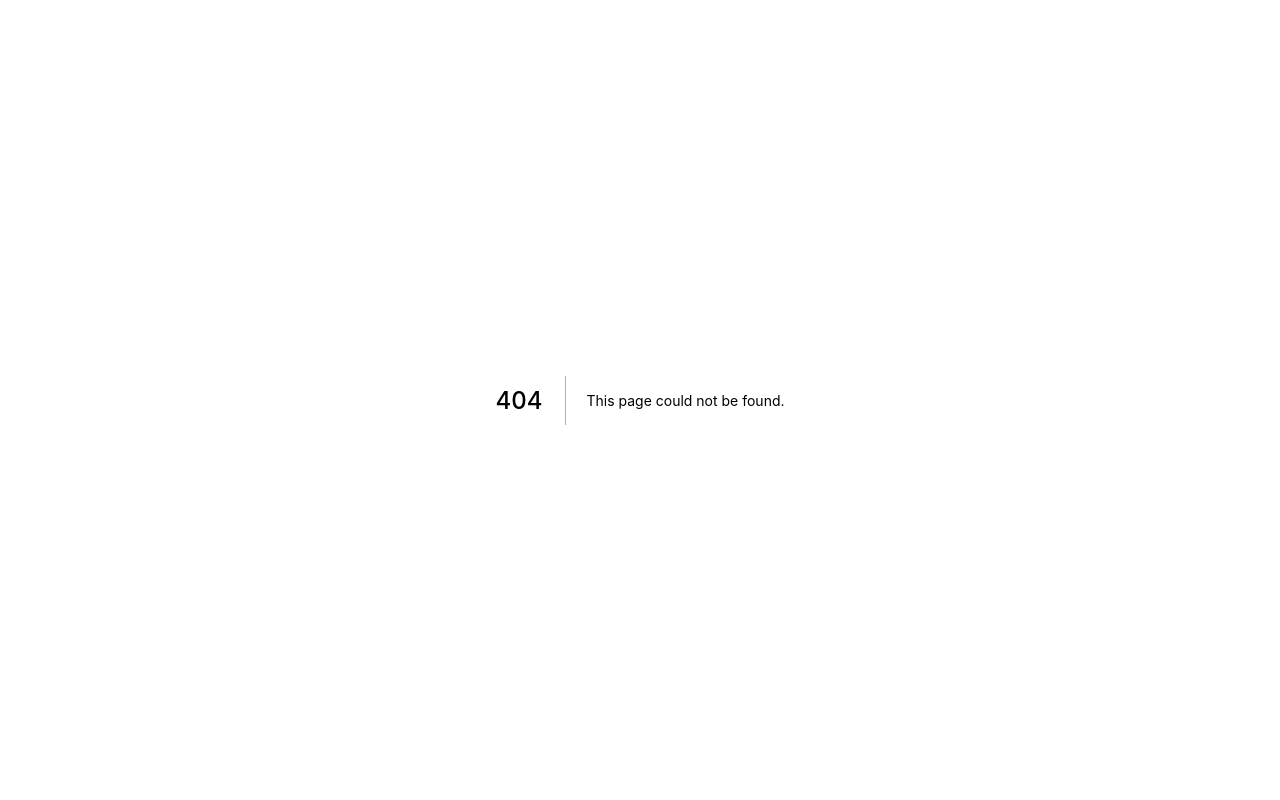
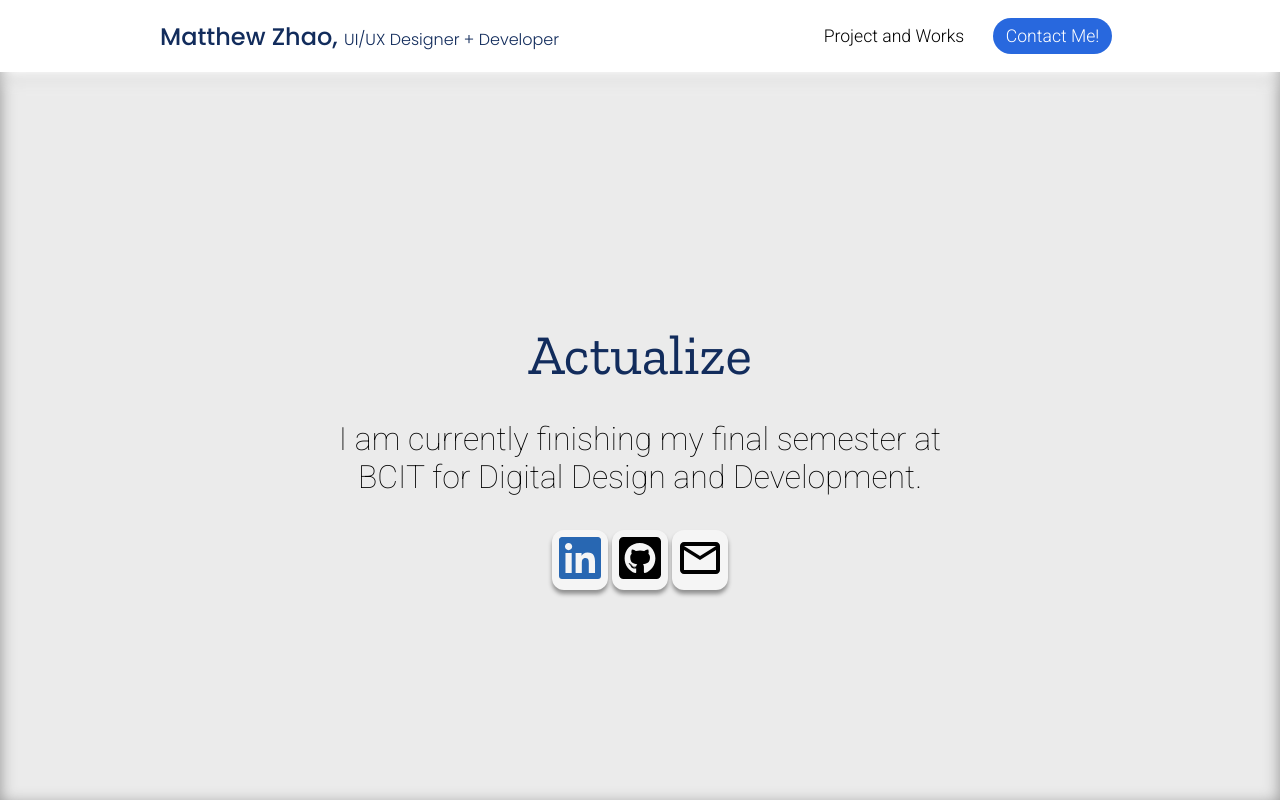
Before and after one commit to ItsMe-Matt/portfolio, a Next.js app: page /Actualize in a window 1280 px wide. Before the commit this address had no page. Built offline with nearby package versions, Linux system fonts and the light colour scheme.

Commit message:
push to vercel to show off

```diff
--- a/comps/HeadNav/index.js
+++ b/comps/HeadNav/index.js
@@ -109,16 +109,16 @@ const NavBtn = styled.div`
     &:hover {
 
         animation-name: box;
-        animation-duration: 2s;
+        animation-duration: 4s;
         animation-iteration-count: infinite;
     }
 
     @keyframes box {
-        0% {box-shadow: none}
-        25% {box-shadow: inset 0 0.1vh 0.1vh 0 #000}
-        50% {box-shadow: inset 0 0.1vh 0.1vh 0 #000, box-shadow: inset 0.1vh 0.1vh 0.1vh 0 #000}
-        75% {box-shadow: inset -0.1vh -0.1vh 0 0 #000, inset 0.1vh 0.1vh 0 0 #000}
-        100% {box-shadow: inset -0.1vh -0.1vh 0 0 #fff, inset 0.1vh 0.1vh 0 0 #fff}
+        20% {box-shadow: inset 0 0.1vh #000}
+        40% {box-shadow: inset -0.1vh 0.1vh #000}
+        60% {box-shadow: inset -0.1vh 0.1vh #000, inset 0 -0.1vh #000}
+        80% {box-shadow: inset -0.1vh 0.1vh #000, inset 0.1vh -0.1vh #000}
+        100% {box-shadow: inset -0.1vh 0.1vh #fff, inset 0.1vh -0.1vh #fff}
     }
 `
 /*
@@ -134,14 +134,14 @@ const ConBtn = styled.div`
     font-weight: 300;
     padding: 1vh 1vw;
     border-radius: 3rem;
-    background-color: blue;
+    background-color: #2868de;
     color: #fff;
 
     margin: 0 0.5rem;
 
     &:hover {
         transition: 1.5s;
-        box-shadow: inset 8vw 0 0 0 #2868de;
-        color: #ffffff;
+        box-shadow: inset 8vw 0 0 0 #00d45c;
+        color: #fff;
     }
 `
--- /dev/null
+++ b/pages/Actualize/index.js
@@ -0,0 +1,67 @@
+import React, { useEffect, useRef, useState } from "react";
+import styled from 'styled-components'
+
+import HeadNav from '../../comps/HeadNav'
+import Project from "../../comps/Project";
+import ProjHead from "../../comps/ProjHead";
+import Social from '../../comps/Social'
+
+
+export default function CompassPlus() {
+
+  return (<div>
+    <Container>
+    <HeadNav />
+      <Hero>
+        <RowCenter>
+        <HeroH>
+        Actualize
+        </HeroH>
+        <HeroP>
+        I am currently finishing my final semester at BCIT for Digital Design and Development.
+        </HeroP>
+        <Social />
+        </RowCenter>
+      </Hero>
+    </Container>
+    </div>)
+}
+
+const Container = styled.div`
+cursor: context-menu
+`
+const Hero = styled.div`
+  background-color: #ebebeb;
+  height: 91vh;
+  box-shadow: 0 0.25rem 1rem #909090 inset;
+  padding-top: 5vh;
+  display: flex;
+  align-items: center;
+  justify-content: center;
+
+`
+const HeroH = styled.div`
+  font-family: Zilla Slab;
+  font-size: 3.5rem;
+  font-weight: 400;
+  text-align: center;
+  width: 80vw;
+  margin-bottom: 2rem;
+  color: #122C5C;
+`
+
+const HeroP = styled.div`
+  font-family: Roboto;
+  font-weight: 100;
+  font-size: 32px;
+  display: flex;
+  width: 50vw;
+  text-align: center;
+  margin-bottom: 2rem;
+`
+const RowCenter = styled.div`
+  display: flex;
+  flex-direction: column;
+  align-items: center;
+  justify-content: center;
+`
--- a/pages/data/Proj.json
+++ b/pages/data/Proj.json
@@ -12,7 +12,7 @@
         "type" : "UI/UX Design",
         "titleImg": "/projImg/ActualizeTitle.png",
         "description": "Actualize is a product designed to work in conjunction with WorkBC. It is an application that will connect those who are in need with financial advisors and career advisors to help those who are trying to get on their feet again.",
-        "route": "/CompassPlus",
+        "route": "/Actualize",
         "color": "#a1f7cb"
     },
     {
```
Also changed, not shown: comps/Project2/index.js (+7 -7 lines), pages/index.js (+6 -2 lines).
